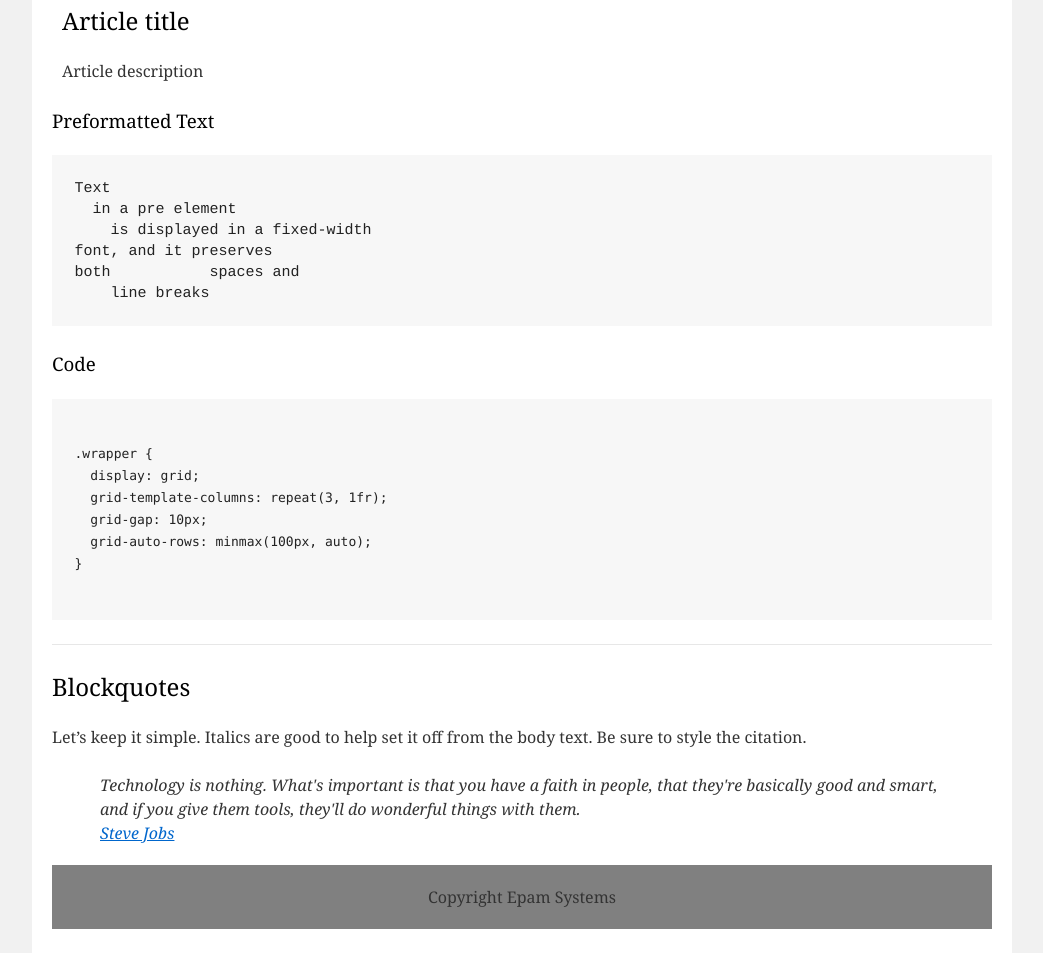
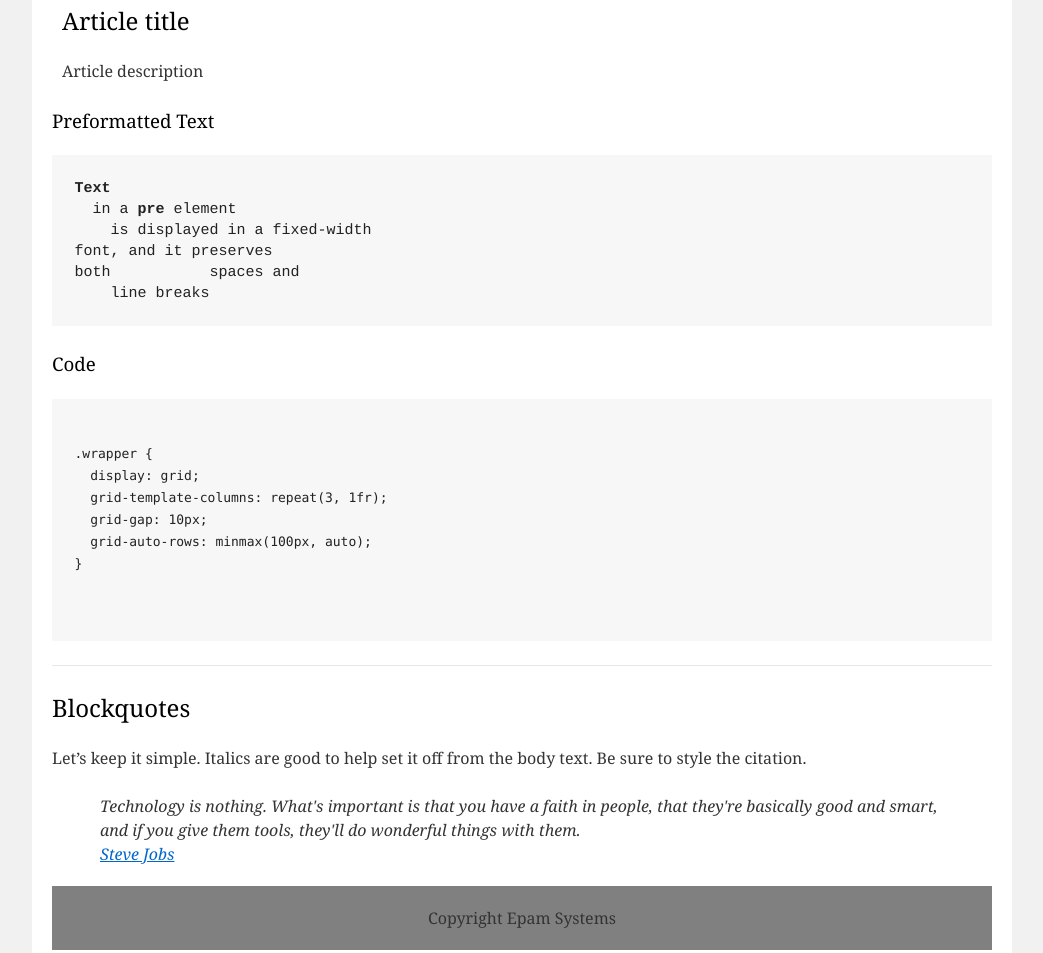
Before and after one commit to Leonid-Krainov/front-end-lab-8, a plain HTML site: page homework_01/index.html in a window 1280 px wide. Shown: the part 1339-2292 px from the top of the page, without its empty margins (118-1161 px from the left). Drawn offline with Linux system fonts and the light colour scheme.

Commit message:
Update index.html
fixed some inaccuracies

```diff
--- a/homework_01/index.html
+++ b/homework_01/index.html
@@ -94,8 +94,8 @@
             <p>Article description</p>
           </article>
           <h3>Preformatted Text</h3>
-          <pre>Text
-  in a pre element
+          <pre><b>Text</b>
+  in a <b>pre</b> element
     is displayed in a fixed-width
 font, and it preserves
 both           spaces and
@@ -108,7 +108,7 @@ both           spaces and
   grid-gap: 10px;
   grid-auto-rows: minmax(100px, auto);
 }
-          </code></pre><hr>
+          </code><br><br></pre><hr>
           <h2 id="blockquotes">Blockquotes</h2>
           <p>Let’s keep it simple. Italics are good to help set it off from the body text. Be sure to style the citation.</p>
           <blockquote>
```
